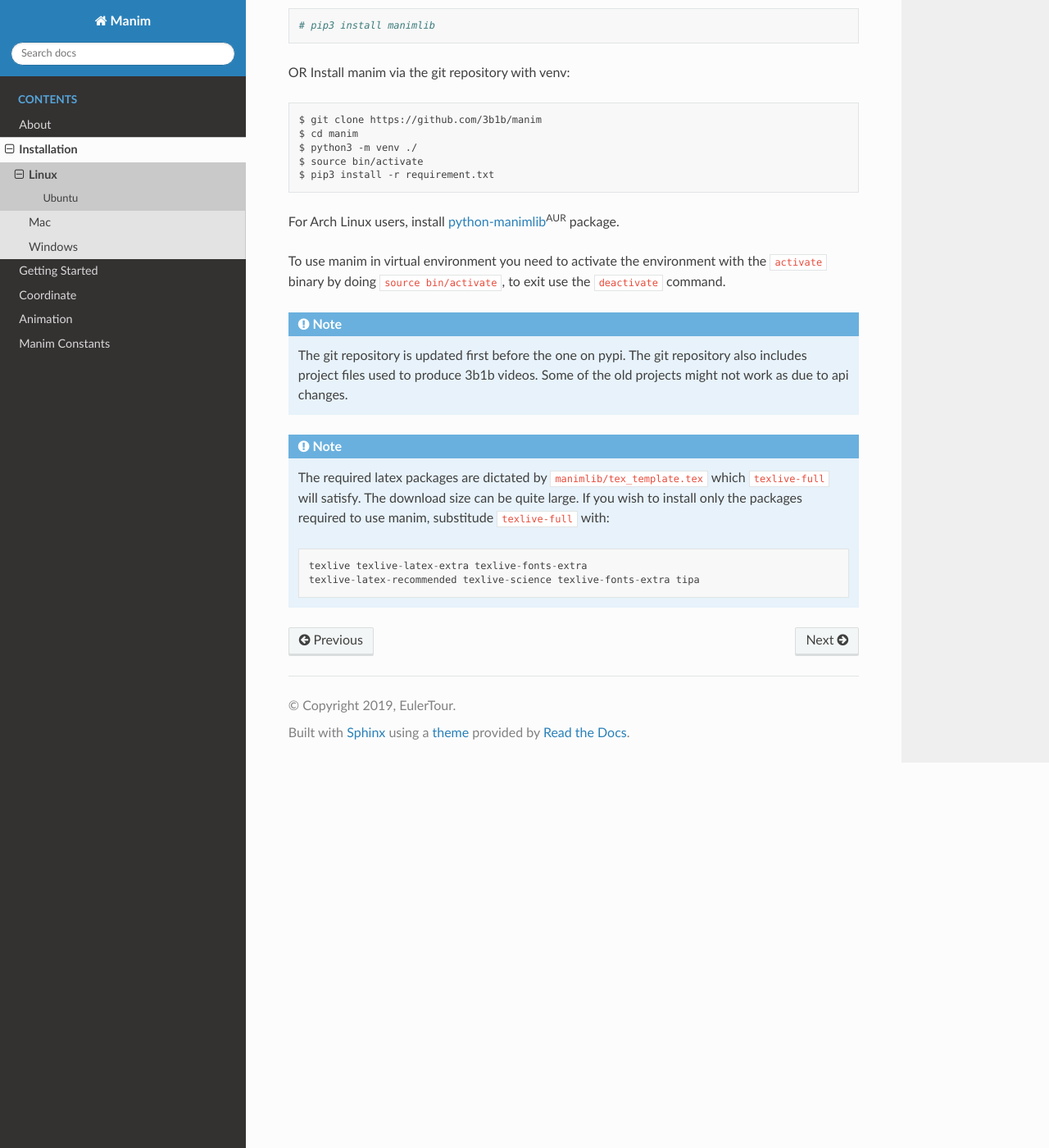
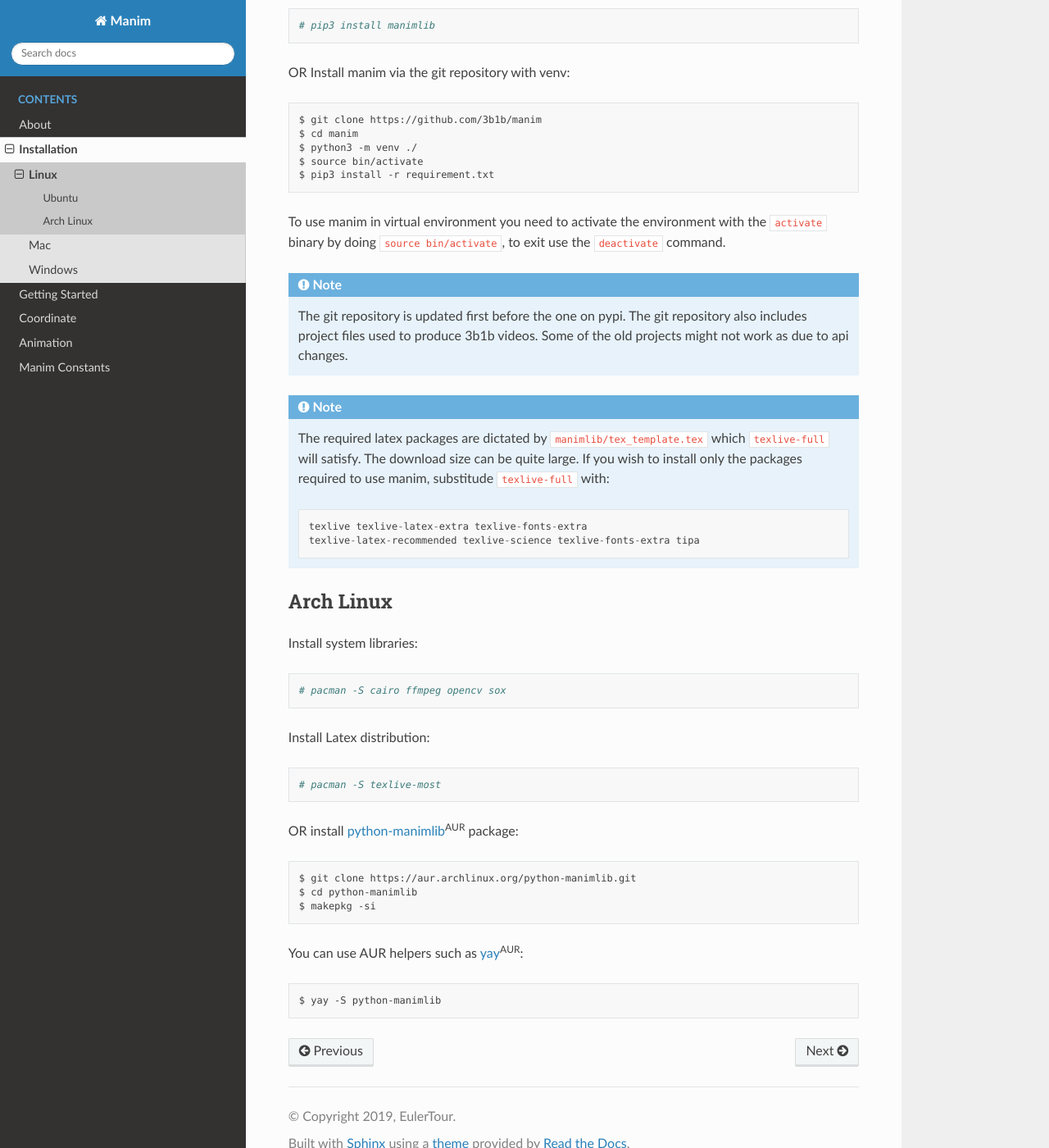
Before and after one commit to 3b1b/manim, a Sphinx documentation site: the page built from docs/source/installation/linux.rst, in a window 1280 px wide and 1400 px high, scrolled down 483 px. Shown: the whole window at 82% size. Built offline with Sphinx 7.4.7 and the Read the Docs theme 2.0.0, drawn with Linux system fonts in a browser that asks for light colours.

Commit message:
Arch Linux installation section

```diff
--- a/docs/source/installation/linux.rst
+++ b/docs/source/installation/linux.rst
@@ -24,7 +24,6 @@
     $ source bin/activate
     $ pip3 install -r requirement.txt
 
-For Arch Linux users, install python-manimlib_:sup:`AUR` package.
 
 To use manim in virtual environment you need to activate the environment with
 the ``activate`` binary by doing ``source bin/activate``, to exit use the ``deactivate`` command.
@@ -42,4 +41,25 @@
             texlive texlive-latex-extra texlive-fonts-extra
             texlive-latex-recommended texlive-science texlive-fonts-extra tipa
 
+Arch Linux
+----------
+Install system libraries::
+
+    # pacman -S cairo ffmpeg opencv sox
+
+Install Latex distribution::
+
+    # pacman -S texlive-most
+
+OR install python-manimlib_:sup:`AUR` package::
+
+    $ git clone https://aur.archlinux.org/python-manimlib.git
+    $ cd python-manimlib
+    $ makepkg -si
+
+You can use AUR helpers such as yay_:sup:`AUR`::
+
+    $ yay -S python-manimlib
+
 .. _python-manimlib: https://aur.archlinux.org/packages/python-manimlib/
+.. _yay: https://aur.archlinux.org/packages/yay/
```
